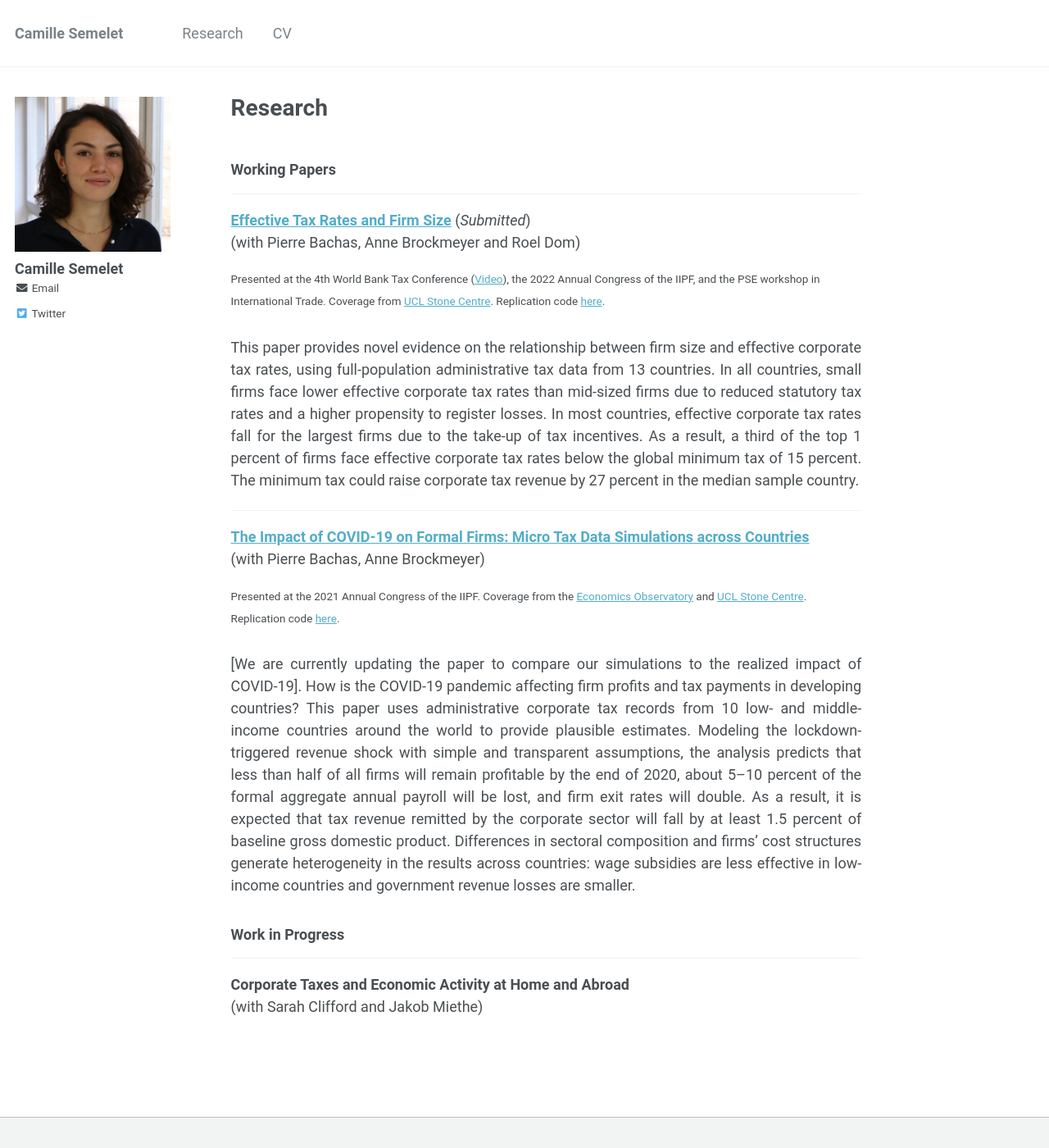
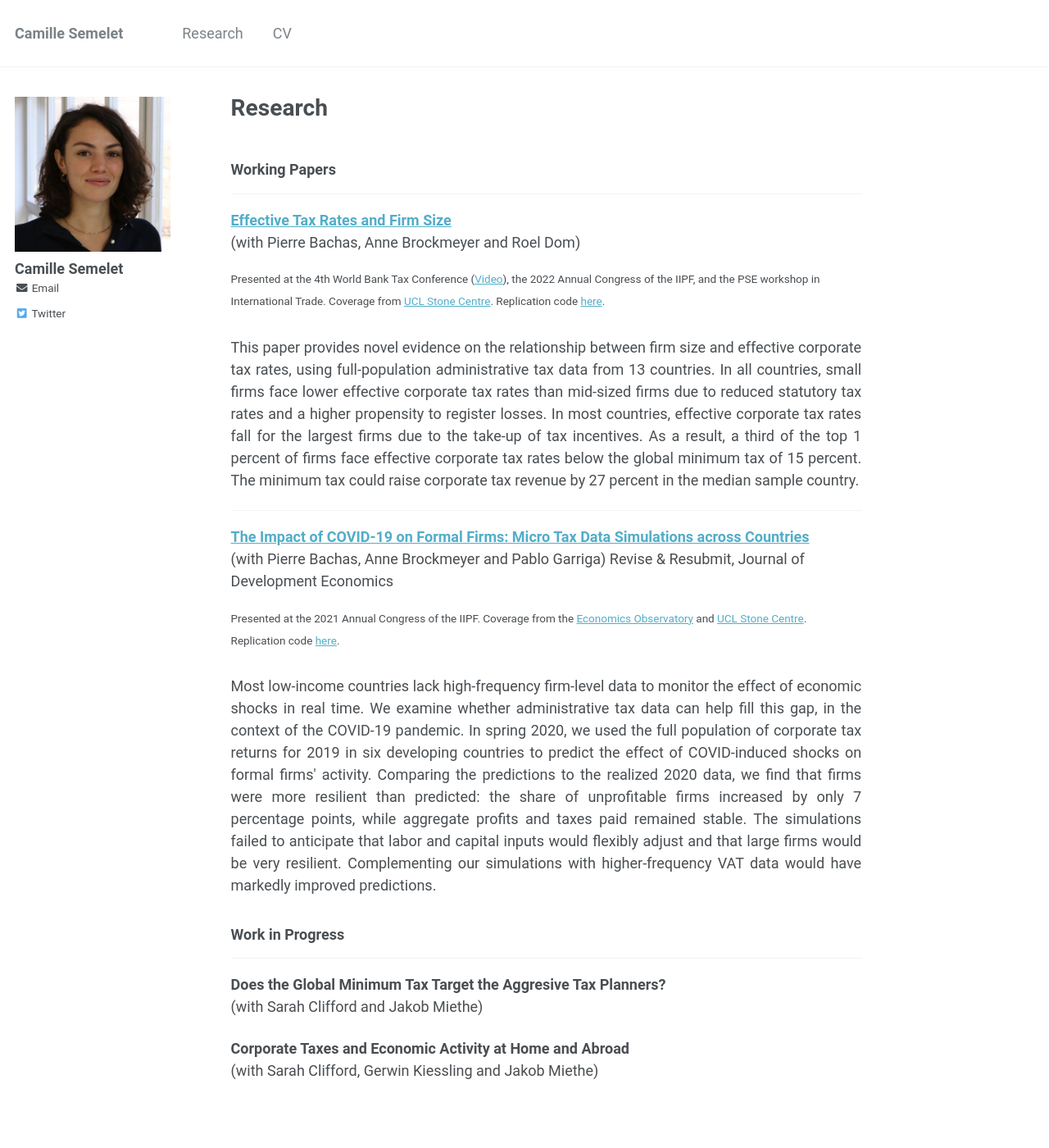
Before and after one commit to CamilleSemelet/camillesemelet.github.io, a Jekyll site: the page built from _pages/research.md, in a window 1280 px wide and 1400 px high. Shown: the whole window at 82% size. Built offline with Jekyll 4.4.1, drawn with Linux system fonts in a browser that asks for light colours.

Commit message:
Update research.md

```diff
--- a/_pages/research.md
+++ b/_pages/research.md
@@ -6,7 +6,7 @@ title: Research
 ### Working Papers
 
 ---
-**[Effective Tax Rates and Firm Size](https://camillesemelet.github.io/files/ETR_wp_CEPR.pdf)** (*Submitted*)
+**[Effective Tax Rates and Firm Size](https://camillesemelet.github.io/files/ETR_wp_CEPR.pdf)**
 (with Pierre Bachas, Anne Brockmeyer and Roel Dom)
 
 <sup>Presented at the 4th World Bank Tax Conference ([Video](https://worldbank.scene7.com/s7viewers/html5/VideoViewer.html?asset=worldbankprod/tax-conference-camille-semelet-AVS&config=worldbankprod/WB-Standard-Player-1&serverUrl=https://worldbank.scene7.com/is/image/&contenturl=https://worldbank.scene7.com/is/content/&posterimage=worldbankprod/tax-conference-camille-semelet-AVS&videoserverurl=https://worldbank.scene7.com/is/content)), the 2022 Annual Congress of the IIPF, and the PSE workshop in International Trade. Coverage from  [UCL Stone Centre](https://www.stone-econ.org/research/effective-tax-rates-and-firm-size). Replication code [here](https://github.com/CamilleSemelet/International-Tax-Data-Lab).<sup>
@@ -15,16 +15,19 @@ title: Research
 
 ---
 **[The Impact of COVID-19 on Formal Firms: Micro Tax Data Simulations across Countries](https://camillesemelet.github.io/files/covid_WP.pdf)**
-(with Pierre Bachas, Anne Brockmeyer)
+(with Pierre Bachas, Anne Brockmeyer and Pablo Garriga)
+Revise & Resubmit, Journal of Development Economics
 
 <sup>Presented at the 2021 Annual Congress of the IIPF. Coverage from the [Economics Observatory](https://www.economicsobservatory.com/how-does-lockdown-affect-firms-developing-countries) and [UCL Stone Centre](https://www.stone-econ.org/research/the-impact-of-covid-19-on-formal-firms-micro-tax-data-simulations-across-countries). Replication code [here](https://github.com/CamilleSemelet/International-Tax-Data-Lab).<sup>
 
-<p align="justify">[We are currently updating the paper to compare our simulations to the realized impact of COVID-19]. How is the COVID-19 pandemic affecting firm profits and tax payments in developing countries? This paper uses administrative corporate tax records from 10 low- and middle-income countries around the world to provide plausible estimates. Modeling the lockdown-triggered revenue shock with simple and transparent assumptions, the analysis predicts that less than half of all firms will remain profitable by the end of 2020, about 5–10 percent of the formal aggregate annual payroll will be lost, and firm exit rates will double. As a result, it is expected that tax revenue remitted by the corporate sector will fall by at least 1.5 percent of baseline gross domestic product. Differences in sectoral composition and firms’ cost structures generate heterogeneity in the results across countries: wage subsidies are less effective in low-income countries and government revenue losses are smaller.</p>
-
+<p align="justify">Most low-income countries lack high-frequency firm-level data to monitor the effect of economic shocks in real time. We examine whether administrative tax data can help fill this gap, in the context of the COVID-19 pandemic. In spring 2020, we used the full population of corporate tax returns for 2019 in six developing countries to predict the effect of COVID-induced shocks on formal firms' activity. Comparing the predictions to the realized 2020 data, we find that firms were more resilient than predicted: the share of unprofitable firms increased by only 7 percentage points, while aggregate profits and taxes paid remained stable. The simulations failed to anticipate that labor and capital inputs would flexibly adjust and that large firms would be very resilient. Complementing our simulations with higher-frequency VAT data would have markedly improved predictions.</p>
 
 
 ### Work in Progress
 
 ---
+**Does the Global Minimum Tax Target the Aggresive Tax Planners?**
+(with Sarah Clifford and Jakob Miethe)
+
 **Corporate Taxes and Economic Activity at Home and Abroad**
-(with Sarah Clifford and Jakob Miethe)
+(with Sarah Clifford, Gerwin Kiessling and Jakob Miethe)
```
